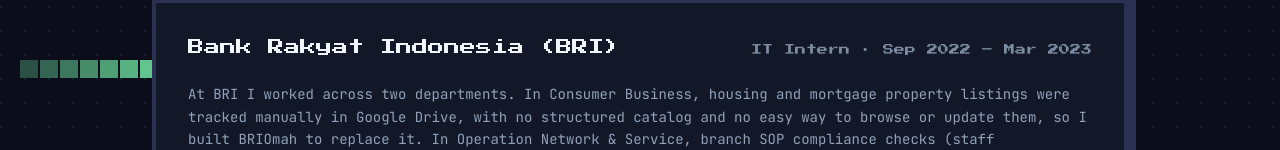
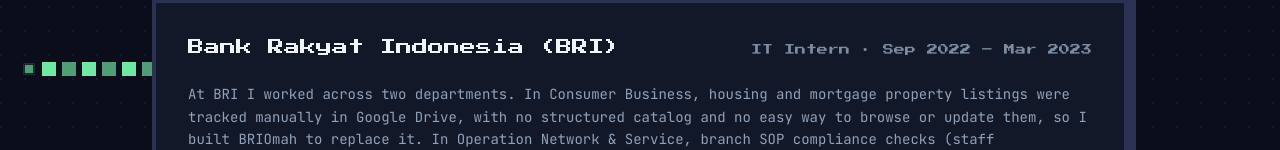
Before and after one commit to rizkywidodo/Portfolio, a React (Vite) app: page /#/ in a window 1280 px wide. Shown: the part 2226-2376 px from the top of the page. Built offline with nearby package versions, Linux system fonts and the light colour scheme.

Commit message:
Restyle work-experience snake with bordered checker-pattern segments
Flat fading-opacity squares read as a blurry blob against the panel
background. Bordered segments with an alternating body tint and a
distinct yellow head match the site's pixel-sprite aesthetic instead.

```diff
--- a/src/components/PixelSnake.tsx
+++ b/src/components/PixelSnake.tsx
@@ -80,22 +80,24 @@
     <>
       {segments.map((seg, i) => {
         const isHead = i === 0
+        const isTailTip = i === segments.length - 1
         return (
           <span
             key={i}
-            className="absolute bg-green"
+            className={`absolute border-2 border-bg ${isHead ? 'bg-yellow' : 'bg-green'}`}
             style={{
               left: seg.x * CELL,
               top: seg.y * CELL,
               width: CELL - 2,
               height: CELL - 2,
-              opacity: 1 - i * 0.08,
+              opacity: isHead ? 1 : i % 2 === 0 ? 0.9 : 0.6,
+              transform: isTailTip ? 'scale(0.6)' : undefined,
             }}
           >
             {isHead && (
               <>
-                <span className="absolute top-1 right-1 h-1 w-1 bg-bg" />
-                <span className="absolute right-1 bottom-1 h-1 w-1 bg-bg" />
+                <span className="absolute top-0.5 right-0.5 h-1 w-1 bg-bg" />
+                <span className="absolute right-0.5 bottom-0.5 h-1 w-1 bg-bg" />
               </>
             )}
           </span>
```
